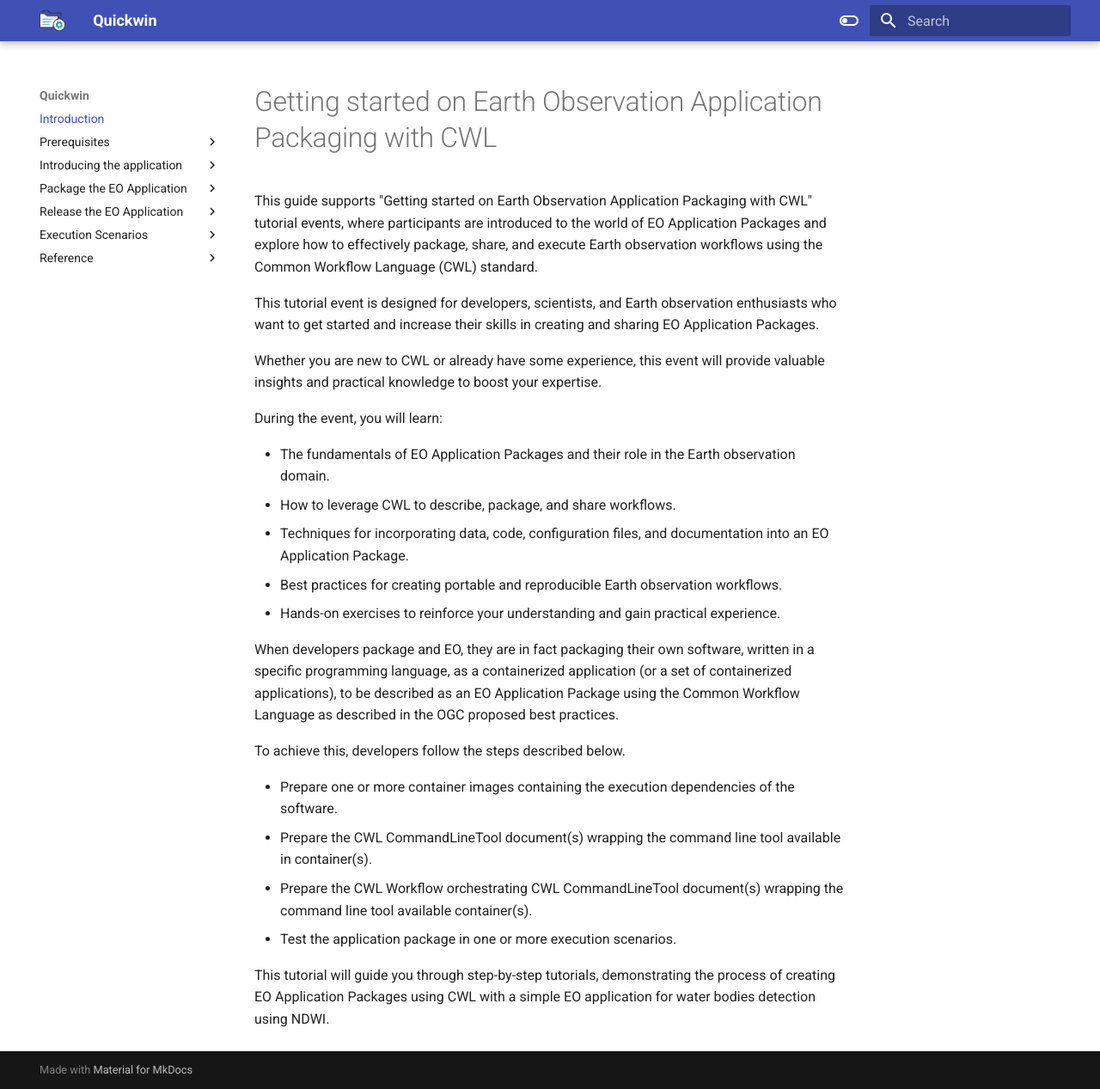
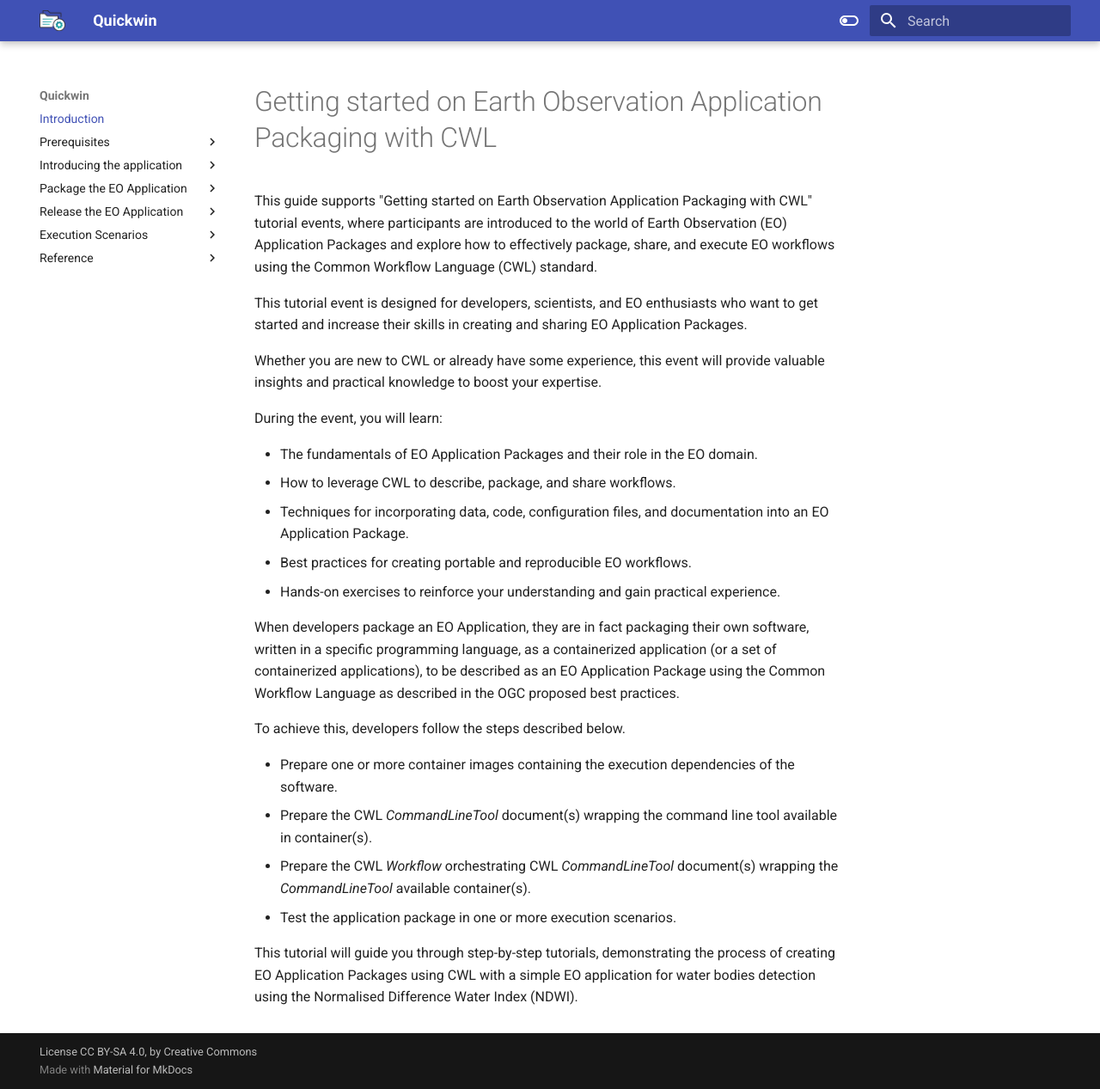
Before and after one commit to fabricebrito/quickwin, an MkDocs documentation site: the page built from docs/index.md, in a window 1280 px wide and 1267 px high. Shown: the whole window at 86% size. Built offline with MkDocs 1.6.1 and Material for MkDocs 9.7.7, drawn with Linux system fonts in a browser that asks for light colours.

Commit message:
added LICENSE and updated README

```diff
--- a/docs/index.md
+++ b/docs/index.md
@@ -1,26 +1,26 @@
 # Getting started on Earth Observation Application Packaging with CWL
 
-This guide supports "Getting started on Earth Observation Application Packaging with CWL" tutorial events, where participants are introduced to the world of EO Application Packages and explore how to effectively package, share, and execute Earth observation workflows using the Common Workflow Language (CWL) standard.
+This guide supports "Getting started on Earth Observation Application Packaging with CWL" tutorial events, where participants are introduced to the world of Earth Observation (EO) Application Packages and explore how to effectively package, share, and execute EO workflows using the Common Workflow Language (CWL) standard.
 
-This tutorial event is designed for developers, scientists, and Earth observation enthusiasts who want to get started and increase their skills in creating and sharing EO Application Packages.
+This tutorial event is designed for developers, scientists, and EO enthusiasts who want to get started and increase their skills in creating and sharing EO Application Packages.
 
 Whether you are new to CWL or already have some experience, this event will provide valuable insights and practical knowledge to boost your expertise.
 
 During the event, you will learn:
 
-* The fundamentals of EO Application Packages and their role in the Earth observation domain.
+* The fundamentals of EO Application Packages and their role in the EO domain.
 * How to leverage CWL to describe, package, and share workflows.
 * Techniques for incorporating data, code, configuration files, and documentation into an EO Application Package.
-* Best practices for creating portable and reproducible Earth observation workflows.
+* Best practices for creating portable and reproducible EO workflows.
 * Hands-on exercises to reinforce your understanding and gain practical experience.
 
-When developers package and EO, they are in fact packaging their own software, written in a specific programming language, as a containerized application (or a set of containerized applications), to be described as an EO Application Package using the Common Workflow Language as described in the OGC proposed best practices.
+When developers package an EO Application, they are in fact packaging their own software, written in a specific programming language, as a containerized application (or a set of containerized applications), to be described as an EO Application Package using the Common Workflow Language as described in the OGC proposed best practices.
 
 To achieve this, developers follow the steps described below.
 
 * Prepare one or more container images containing the execution dependencies of the software.
-* Prepare the CWL CommandLineTool document(s) wrapping the command line tool available in container(s).
-* Prepare the CWL Workflow orchestrating CWL CommandLineTool document(s) wrapping the command line tool available container(s).
+* Prepare the CWL *CommandLineTool* document(s) wrapping the command line tool available in container(s).
+* Prepare the CWL *Workflow* orchestrating CWL *CommandLineTool* document(s) wrapping the *CommandLineTool* available container(s).
 * Test the application package in one or more execution scenarios.
 
-This tutorial will guide you through step-by-step tutorials, demonstrating the process of creating EO Application Packages using CWL with a simple EO application for water bodies detection using NDWI.
+This tutorial will guide you through step-by-step tutorials, demonstrating the process of creating EO Application Packages using CWL with a simple EO application for water bodies detection using the Normalised Difference Water Index (NDWI).
--- a/mkdocs.yml
+++ b/mkdocs.yml
@@ -86,3 +86,5 @@ nav:
     - CWL Workflow: reference/cwl-workflow.md
     - Tools:
       - cwltool: reference/cwltool.md
+
+copyright: <a href="https://img.shields.io/badge/License-CC_BY--SA_4.0-lightgrey.svg">License CC BY-SA 4.0</a>, by <a href="https://creativecommons.org/licenses/by-sa/4.0/">Creative Commons</a>
```
Also changed, not shown: LICENSE.md (added, +171 -0 lines), README.md (+30 -1 lines).
